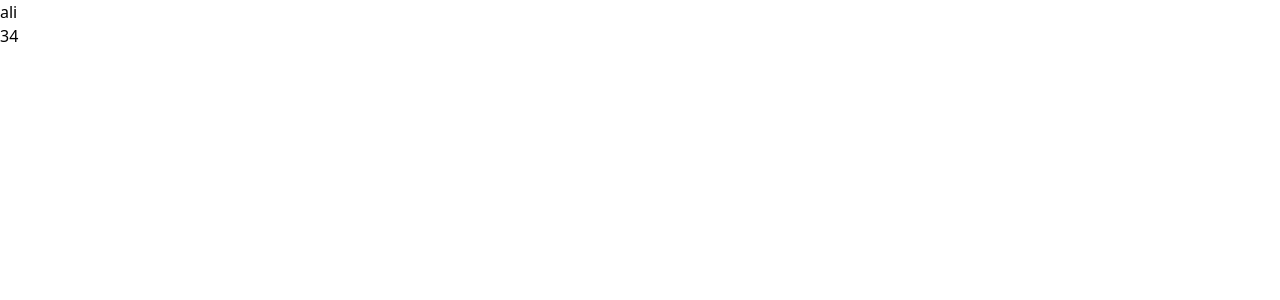
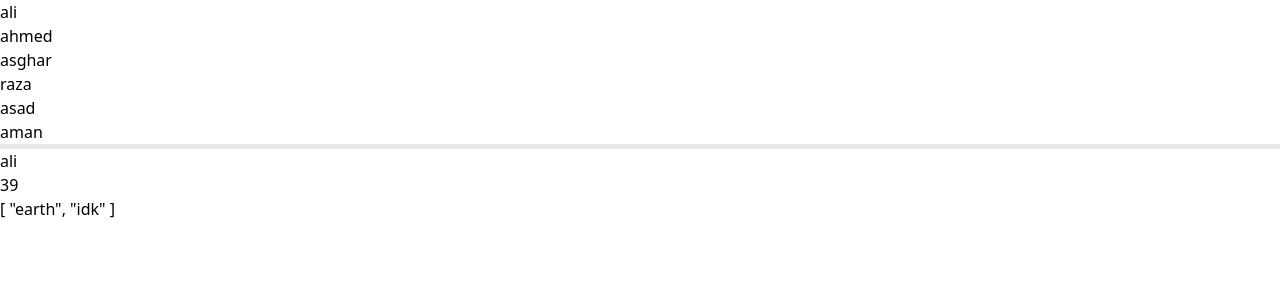
Before and after one commit to MuhammadSaad199/Vue, a Vue app: page / in a window 1280 px wide. Shown: the top 300 px of the page. Built offline with nearby package versions, Linux system fonts and the light colour scheme.

Commit message:
changes\

```diff
--- a/src/App.vue
+++ b/src/App.vue
@@ -1,10 +1,11 @@
 <script setup>
 import {ref} from 'vue'
+import { provide } from 'vue';
 // import HelloWorld from './components/HelloWorld.vue'
 // import staticComponent from './components/staticComponent.vue';
 // import dynamicComponent from './components/dynamicComponent.vue';
 // import propValidation from './components/propValidation.vue';
-// import childComponent from './components/childComponent.vue';
+import childComponent from './components/childComponent.vue';
 import slotComponent from './components/slotComponent.vue';
 
 // const firstname = ref('Muhammad');
@@ -19,12 +20,21 @@ import slotComponent from './components/slotComponent.vue';
 // }
 
 
-const name = "ali"
-const age= "34"
+// const name = "ali"
+// const age= "34"
+
+// provide ('friend', "asasd")
+// provide('age', "34")
+
+provide('friend',['ali', 'ahmed' , 'asghar', 'raza' , 'asad','aman'])
+provide('userInfo',{name:'ali', age:'39', earth:['earth','idk']})
 
 </script>
 
 <template>
+
+<slotComponent />
+    <childComponent />
 <!-- <HelloWorld /> -->
 <!-- <staticComponent    name="firstName"/>
 <dynamicComponent :first-name="firstName" :last-name="lastName"/> -->
@@ -73,12 +83,9 @@ const age= "34"
   src="https://www.google.com/maps/embed/v1/place?key=AIzaSyBx_vsw_tV_xA4aHONcHz94riSIaYT-ofM&q=place_id:ChIJQXjlfEXkGTkRJr8SpD-54u0">
 </iframe> -->
 
-<slotComponent
+<!-- <slotComponent
     :name="name"
     :age="age"
-/>
-
-
-
+/> -->
 
 </template>
--- a/src/components/childComponent.vue
+++ b/src/components/childComponent.vue
@@ -1,28 +1,43 @@
 <script setup>
-import { ref } from 'vue';
-defineProps ({
-    name: {
-        type: String,
-    },
-    age: {
-            type: Number,
-        }
-})
+
+import { inject } from 'vue';
+
+const friend = inject('friend')
+const userInfo = inject('userInfo');
+
+// import { ref } from 'vue';
+// defineProps ({
+//     name: {
+//         type: String,
+//     },
+//     age: {
+//             type: Number,
+//         }
+// })
 
 // const name = ref("")
 // const email = ref("")
 // const password = ref("")
 
-</script>
+    </script>
 
-<template>
+    <template>
     <!-- <form @submit.prevent="$emit('userInfo', name, email, password)">
         <input type="text" placeholder="Name" v-model="name">
         <input type="email" placeholder="email" v-model="email">
         <input type="password" placeholder="password" v-model="password">
         <button :disabled="password.length<8" type="submit">Submit</button>
     </form> -->
+<!--
+    <p>{{ name }}</p>
+    <p>{{ age }}</p> -->
 
-    <p>{{ name }}</p>
-    <p>{{ age }}</p>
+<ul v-for="(fri,index) in friend" :key="index">
+    <li>{{ fri }}</li>
+</ul>
+<hr><hr><hr><hr><hr>
+<ul v-for="(info,i) in userInfo" :key="i">
+    <li>{{ info }}</li>
+</ul>
+
 </template>
--- a/src/components/slotComponent.vue
+++ b/src/components/slotComponent.vue
@@ -1,13 +1,15 @@
 <script setup>
-import childComponent from './childComponent.vue';
-defineProps ({
-    name: {
-        type: String
-        },
-    age: {
-            type: Number,
-        }
-})
+
+// import childComponent from './childComponent.vue';
+// defineProps ({
+//     name: {
+//         type: String
+//         },
+//     age: {
+//             type: Number,
+//         }
+// })
+
 </script>
 
 <template>
@@ -22,9 +24,13 @@ defineProps ({
 <!-- <slot name="one"></slot>
 <slot></slot> -->
 
-
-<childComponent
+<!-- <childComponent
 :name="name"
 :age="age"
 />
+
+<p>{{ name }}</p>
+<p>{{ age }}</p> -->
+
+
 </template>
```
